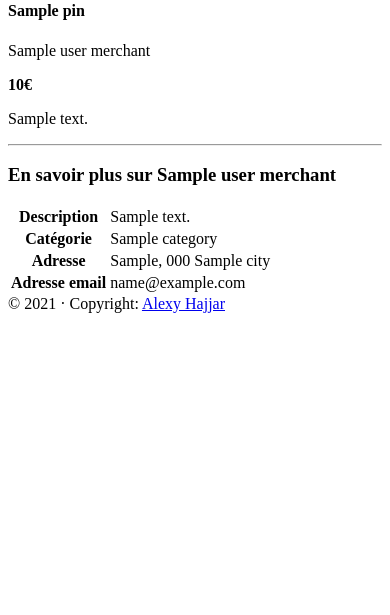
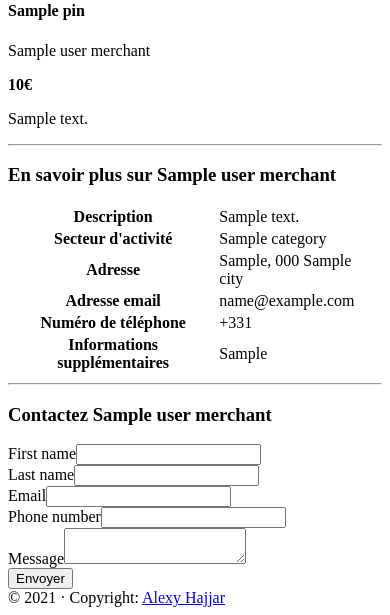
Before and after one commit to Halexy/commercentre, a Symfony app: template templates/pins/show.html.twig in a window 390 px wide. Shown: the part 453-1068 px from the top of the page. Before the commit the page ends 766 px from the top, so only its background shows below. Run offline with Twig, Linux system fonts and the light colour scheme; the template is opened without the code that fills it: most values are stand-ins (such as "Sample title", 1, 10 or a date in 2020); form fields are guessed from the names that the template uses; some libraries are stand-ins or nearby versions.

Commit message:
Add contact form merchant and change merchant view

```diff
--- a/src/Controller/MerchantController.php
+++ b/src/Controller/MerchantController.php
@@ -37,7 +37,7 @@ class MerchantController extends AbstractController
         $userMerchantsPages = $paginator->paginate(
             $merchant, // Requête contenant les données à paginer (ici nos articles)
             $request->query->getInt('page', 1), // Numéro de la page en cours, passé dans l'URL, 1 si aucune page
-            6// Nombre de résultats par page
+            3// Nombre de résultats par page
         );
 
         $resultMerchant = $userMerchantsPages->getItems();
--- a/src/Form/MerchantRegister.php
+++ b/src/Form/MerchantRegister.php
@@ -95,7 +95,7 @@ class MerchantRegister extends AbstractType
                 'help' => '14 chiffres sans espace',
             ])
             ->add('category', ChoiceType::class, array(
-                'label' => 'Type d\'activité',
+                'label' => 'Secteur d\'activité',
                 'help' => 'Exemple: Boulangerie',
                 'choices'  => array_combine($array, $array),
             ))
--- a/templates/pins/show.html.twig
+++ b/templates/pins/show.html.twig
@@ -9,14 +9,12 @@
 
       <!--Section: Block Product-->
       <section class="mb-5">
-        <d class="row">
-
+        <div class="row">
             <div class="col-md-6 mb-4 mb-md-0">
-                <div id="mdb-lightbox-ui"></div>
                 <div class="mdb-lightbox">
                     <div class="row product-gallery mx-1">
                         <div class="col-12">
-                                <figure class="view overlay rounded z-depth-1 main-img" style="max-height: 450px;">
+                            <figure class="view overlay rounded shadow z-depth-1 main-img" style="max-height: 450px;">
                                 <div class="mw-100 rounded-top overflow-hidden">
                                     <img src="{{ (pin.imageName ? vich_uploader_asset(pin) : asset('images/no_image.jpg')) |
                                     imagine_filter('squared_thumbnail_medium') }}" alt="{{ pin.title }}" class="w-100"/>
@@ -27,7 +25,7 @@
                 </div>
             </div>
 
-        <div class="col-md-6">
+            <div class="col-md-6 my-auto p-3 rounded shadow bg-light text-center">
                 <h4 class="font-weight-bold">{{ pin.title }}</h4>
                 <p class="mb-2 text-muted text-uppercase small"> {{ pin.user.userMerchant.brandName }} </p>
                 <p><span class="mr-1"><strong>{{ pin.price }}€</strong></span></p>
@@ -41,36 +39,75 @@
                     </a>
                 {% endif %}
             </div>
-
-            <hr>
+        </div>
       </section>
       <!--Section: Block Product-->
+
+<hr class="my-5">
 
       <!--Section: Block Merchant-->
     <section>
         <h3 class="col-12 text-center text-uppercase">En savoir plus sur {{ pin.user.userMerchant.brandName }}</h3>
             <div class="mt-4 ml-3 table-responsive">
-                <table class="table table-sm table-borderless mb-0">
+                <table class="table table-striped table-sm table-borderless mb-0">
                     <tbody>
                         <tr>
-                            <th class="pl-0 w-25" scope="row"><strong>Description</strong></th>
+                            <th class="w-25" scope="row"><strong>Description</strong></th>
                             <td>{{ pin.user.userMerchant.description }}</td>
                         </tr>
                         <tr>
-                            <th class="pl-0 w-25" scope="row"><strong>Catégorie</strong></th>
+                            <th class="w-25" scope="row"><strong>Secteur d'activité</strong></th>
                             <td>{{ pin.user.userMerchant.category }}</td>
                         </tr>
                         <tr>
-                            <th class="pl-0 w-25" scope="row"><strong>Adresse</strong></th>
+                            <th class="w-25" scope="row"><strong>Adresse</strong></th>
                             <td>{{ pin.user.userMerchant.addessLine }}, {{ pin.user.userMerchant.zipCode }} {{ pin.user.userMerchant.city }}</td>
                         </tr>
                         <tr>
-                            <th class="pl-0 w-25" scope="row"><strong>Adresse email</strong></th>
+                            <th class="w-25" scope="row"><strong>Adresse email</strong></th>
                             <td>{{ pin.user.email }}</td>
                         </tr>
-                        {{ dump(pin.user)}}
+                        <tr>
+                            <th class="w-25" scope="row"><strong>Numéro de téléphone</strong></th>
+                            <td>+33{{ pin.user.userMerchant.phoneNumber }}</td>
+                        </tr>
+                        <tr>
+                            <th class="w-25" scope="row"><strong>Informations supplémentaires</strong></th>
+                            <td>{{ pin.user.userMerchant.additionalInformation }}</td>
+                        </tr>
                     </tbody>
                 </table>
+            </div>
+    </section>
+    <!--Section: Block Merchant-->
+
+    <hr class="my-5">
+
+      <!--Section: Form contact-->
+    <section class="col-8 mx-auto">
+        <h3 class="col-12 text-center text-uppercase">Contactez {{ pin.user.userMerchant.brandName }}</h3>
+            <div class="mt-4 ml-3">
+                {{ form_start(form) }}
+                    <div class="row">
+                        <div class="col-md-6">
+                            {{ form_row(form.firstName) }}
+                        </div>
+                        <div class="col-md-6">
+                            {{ form_row(form.lastName) }}
+                        </div>
+                    </div>
+                    <div class="row">
+                        <div class="col-md-6">
+                            {{ form_row(form.email) }}
+                        </div>
+                        <div class="col-md-6">
+                            {{ form_row(form.phoneNumber) }}
+                        </div>
+                    </div>
+                        {{ form_row(form.message) }}
+
+                    <button class="btn btn-primary btn-lg btn-block" type="submit">Envoyer</button>
+                {{ form_end(form) }}
             </div>
     </section>
 
--- a/templates/user_merchant/index.html.twig
+++ b/templates/user_merchant/index.html.twig
@@ -4,12 +4,12 @@
 
 {% block body %}
 
-        <div class="col-6 mx-auto text-center">
+        <div class="col-9 mx-auto text-center">
             <a href="{{ path('app_home') }}">
                 <img src="{{ asset('build/images/logo_commercentre.44dd3a6b.png') }}" alt="Logo commercentre" class="w-25"/>
             </a>
-            <h1 class="mt-3 text-center text-uppercase">Recherche avancée</h1>
-            <p class="mt-2 text-center">Entrer un code postal pour trouver les commerces proches !</p>
+            <h1 class="mt-3 text-uppercase">Recherche avancée</h1>
+            <p class="mt-2">Entrer un code postal pour trouver les commerces proches !</p>
             {{ form_start(formMerchantZip, {'attr': {'novalidate': 'novalidate'}}) }}
                 {{ form_row(formMerchantZip.zipCode) }}
                 <button type="submit" class="btn btn-lg btn-block btn-primary mt-3">Rechercher</button>
```
Also changed, not shown: src/Controller/PinsController.php (+24 -5 lines), src/Entity/Contact.php (added, +125 -0 lines), src/Form/ContactType.php (added, +42 -0 lines), src/Notification/ContactNotification.php (added, +35 -0 lines), templates/emails/registration/contact.html.twig (added, +30 -0 lines). Lines whose indentation alone changed are shown as unchanged.
